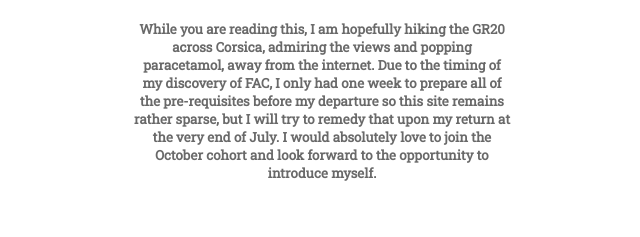
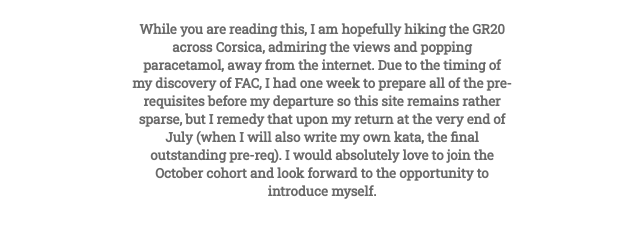
Before and after one commit to shannonjensen/Homepage, a plain HTML site: page index.html in a window 1280 px wide. Shown: the part 413-650 px from the top of the page, without its empty margins (318-958 px from the left). Drawn offline with Linux system fonts and the light colour scheme.

Commit message:
Update index.html

```diff
--- a/index.html
+++ b/index.html
@@ -39,6 +39,6 @@
 	    <img src="http://shannonjensen.github.io/picofme_radio.JPG" alt="Picture of me"></img>
     </div>
     <div class = "subtitle">
-      <h5>While you are reading this, I am hopefully hiking the GR20 across Corsica, admiring the views and popping paracetamol, away from the internet. Due to the timing of my discovery of FAC, I only had one week to prepare all of the pre-requisites before my departure so this site remains rather sparse, but I will try to remedy that upon my return at the very end of July. I would absolutely love to join the October cohort and look forward to the opportunity to introduce myself. </h5>
+      <h5>While you are reading this, I am hopefully hiking the GR20 across Corsica, admiring the views and popping paracetamol, away from the internet. Due to the timing of my discovery of FAC, I had one week to prepare all of the pre-requisites before my departure so this site remains rather sparse, but I remedy that upon my return at the very end of July (when I will also write my own kata, the final outstanding pre-req). I would absolutely love to join the October cohort and look forward to the opportunity to introduce myself. </h5>
   </body>
 </html>
```
